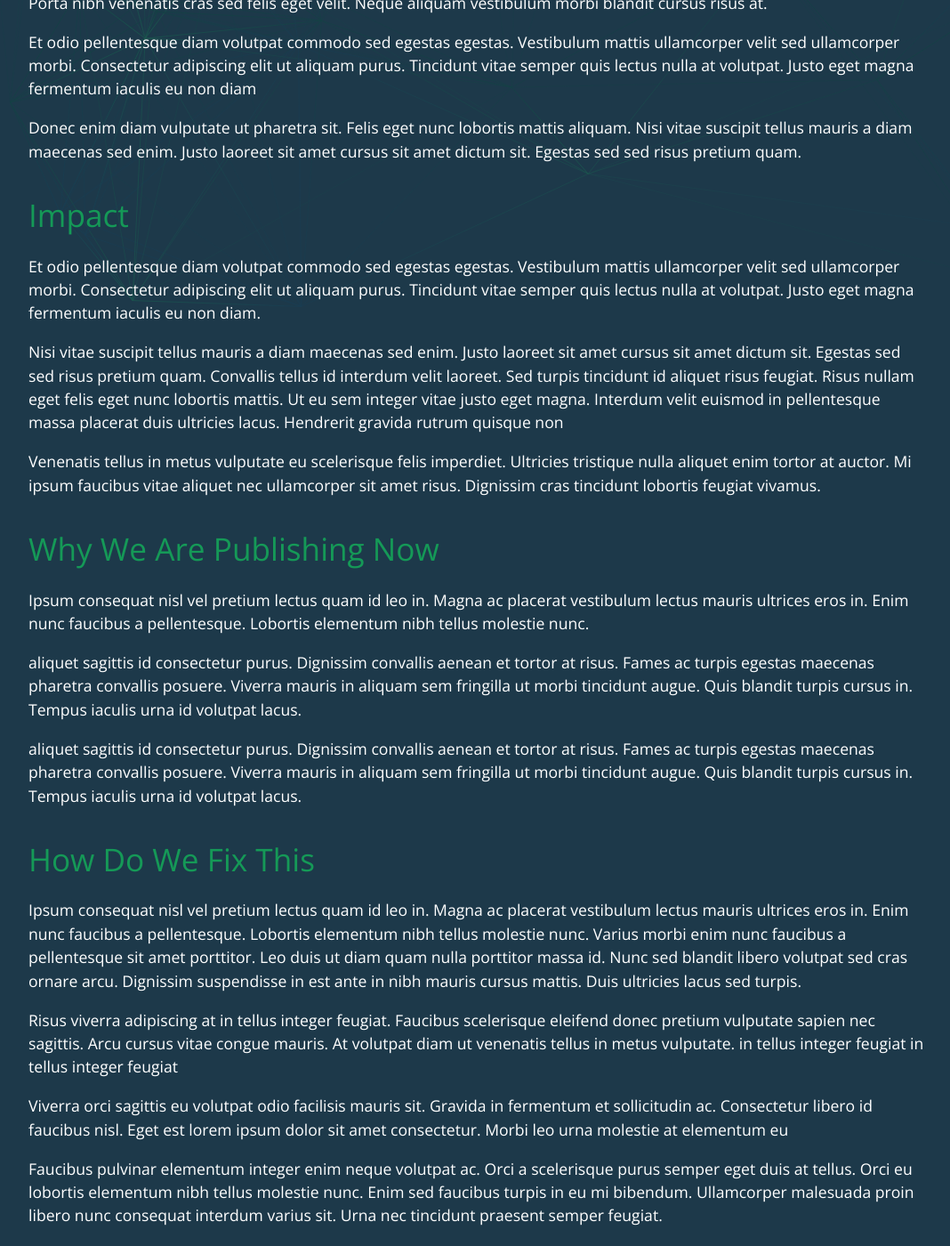
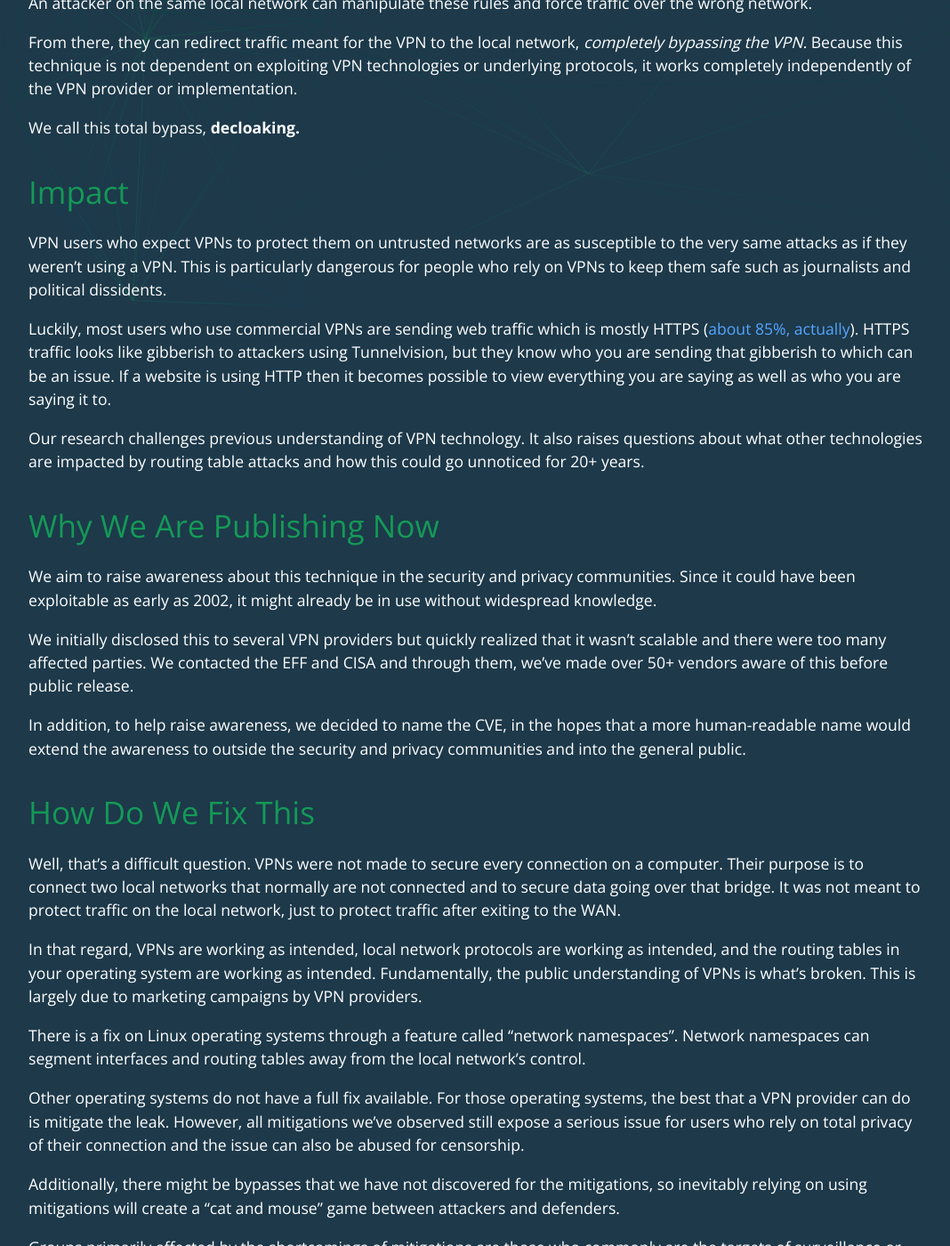
Before and after one commit to lmoratti/tunnelvisionbug, a Jekyll site: the page built from index.md, in a window 1280 px wide and 1400 px high, scrolled down 960 px. Shown: the whole window at 89% size, without its empty margins (104-1172 px from the left). Built offline with Jekyll 4.4.1, drawn with Linux system fonts in a browser that asks for light colours; our own code applies the rules of GitHub Pages for plain Markdown files; some of the changed text lies outside the part shown.

Commit message:
commit public
a

```diff
--- a/_includes/share-buttons.html
+++ b/_includes/share-buttons.html
@@ -29,7 +29,7 @@
 </style>
 
 <span style="color: silver;">Share via: </span><div id="share-buttons">
-    <div class="clipboard" title="Copy via clipboard for Slack, Discord, Telegram, etc" onclick="navigator.clipboard.writeText('{{ site.url }}{{ pageurl }} ')">
+    <div class="clipboard" title="Copy via clipboard for Slack, Discord, Telegram, etc" onclick="navigator.clipboard.writeText('{{ site.url }}{{ pageurl }} A local network VPN leaking technique that affects all routing-based VPNs. CVE-2024-3661')">
         <svg xmlns="http://www.w3.org/2000/svg" viewBox="0 0 1792 1792">
             <path d="M384,320 H1408 V1664 H384 V320" stroke="#b3b3b3" stroke-width="120"/>
             <path d="M640,160 H1152 V384 H640 V160" stroke="#b3b3b3" stroke-width="120" />
--- a/index.md
+++ b/index.md
@@ -2,77 +2,85 @@
 layout: default
 ---
 # Introduction
-Lorem ipsum dolor sit amet, consectetur adipiscing elit, sed do eiusmod tempor incididunt ut labore et dolore magna aliqua. Porttitor leo a diam sollicitudin tempor id. Ac tortor vitae purus faucibus ornare suspendisse. Scelerisque in dictum non consectetur a erat. Porttitor leo a diam sollicitudin tempor id eu nisl nunc. Tellus mauris a.
+VPNs are marketed as a security service that protects users even on untrusted networks (e.g. public Wi-Fi). However, it has been known within the security industry that these claims are questionable, and small leaks have been discovered over the years. Most research has been focused on VPN servers rather than leaking client traffic on a local network.
 
-Vel facilisis volutpat est velit egestas dui id ornare arcu. Cursus risus at ultrices mi tempus imperdiet nulla. Bibendum ut tristique et egestas quis ipsum suspendisse. Pretium aenean pharetra magna ac placerat
+Recently, a technique known as [TunnelCrack](https://tunnelcrack.mathyvanhoef.com/) allowed attackers to leak data from a VPN. Simultaneously, we have been working on a more general technique we call "TunnelVision."
 
-Quis risus sed vulputate odio ut. Blandit aliquam etiam erat velit scelerisque in dictum non consectetur. Urna nec tincidunt praesent semper feugiat. Scelerisque fermentum dui faucibus
+TunnelVision leaks VPN traffic more simply and powerfully. We have demonstrated an attacker can leak all traffic just by being on the same local network as a VPN user.
 
-liquam sem et tortor consequat. Tempor id eu nisl nunc mi ipsum faucibus vitae
-
+From the user's perspective, they appear as if they are connected to the VPN.
 
 # How TunnelVision Works
-Ultricies leo integer malesuada nunc. Et sollicitudin ac orci phasellus egestas. Quis imperdiet massa tincidunt nunc. Nullam eget felis eget nunc lobortis mattis aliquam. In eu mi bibendum neque egestas
+Computers may be connected to multiple networks at once. A VPN is also a network you're connected to. Computers decide which network they should send traffic through using a set of rules called "routing tables".
 
-Porta nibh venenatis cras sed felis eget velit. Neque aliquam vestibulum morbi blandit cursus risus at.
+An attacker on the same local network can manipulate these rules and force traffic over the wrong network.
 
+From there, they can redirect traffic meant for the VPN to the local network, *completely bypassing the VPN.* Because this technique is not dependent on exploiting VPN technologies or underlying protocols, it works completely independently of the VPN provider or implementation.
 
-Et odio pellentesque diam volutpat commodo sed egestas egestas. Vestibulum mattis ullamcorper velit sed ullamcorper morbi. Consectetur adipiscing elit ut aliquam purus. Tincidunt vitae semper quis lectus nulla at volutpat. Justo eget magna fermentum iaculis eu non diam
-
-Donec enim diam vulputate ut pharetra sit. Felis eget nunc lobortis mattis aliquam. Nisi vitae suscipit tellus mauris a diam maecenas sed enim. Justo laoreet sit amet cursus sit amet dictum sit. Egestas sed sed risus pretium quam.
+We call this total bypass, **decloaking.**
 
 # Impact
-Et odio pellentesque diam volutpat commodo sed egestas egestas. Vestibulum mattis ullamcorper velit sed ullamcorper morbi. Consectetur adipiscing elit ut aliquam purus. Tincidunt vitae semper quis lectus nulla at volutpat. Justo eget magna fermentum iaculis eu non diam.
+VPN users who expect VPNs to protect them on untrusted networks are as susceptible to the very same attacks as if they weren't using a VPN. This is particularly dangerous for people who rely on VPNs to keep them safe such as journalists and political dissidents.
 
-Nisi vitae suscipit tellus mauris a diam maecenas sed enim. Justo laoreet sit amet cursus sit amet dictum sit. Egestas sed sed risus pretium quam. Convallis tellus id interdum velit laoreet. Sed turpis tincidunt id aliquet risus feugiat. Risus nullam eget felis eget nunc lobortis mattis. Ut eu sem integer vitae justo eget magna. Interdum velit euismod in pellentesque massa placerat duis ultricies lacus. Hendrerit gravida rutrum quisque non
+Luckily, most users who use commercial VPNs are sending web traffic which is mostly HTTPS ([about 85%, actually](https://w3techs.com/technologies/details/ce-httpsdefault)). HTTPS traffic looks like gibberish to attackers using Tunnelvision, but they know who you are sending that gibberish to which can be an issue. If a website is using HTTP then it becomes possible to view everything you are saying as well as who you are saying it to.
 
-Venenatis tellus in metus vulputate eu scelerisque felis imperdiet. Ultricies tristique nulla aliquet enim tortor at auctor. Mi ipsum faucibus vitae aliquet nec ullamcorper sit amet risus. Dignissim cras tincidunt lobortis feugiat vivamus.
+Our research challenges previous understanding of VPN technology. It also raises questions about what other technologies are impacted by routing table attacks and how this could go unnoticed for 20+ years.
 
 # Why We Are Publishing Now
-Ipsum consequat nisl vel pretium lectus quam id leo in. Magna ac placerat vestibulum lectus mauris ultrices eros in. Enim nunc faucibus a pellentesque. Lobortis elementum nibh tellus molestie nunc.
+We aim to raise awareness about this technique in the security and privacy communities. Since it could have been exploitable as early as 2002, it might already be in use without widespread knowledge.
 
-aliquet sagittis id consectetur purus. Dignissim convallis aenean et tortor at risus. Fames ac turpis egestas maecenas pharetra convallis posuere. Viverra mauris in aliquam sem fringilla ut morbi tincidunt augue. Quis blandit turpis cursus in. Tempus iaculis urna id volutpat lacus.
+We initially disclosed this to several VPN providers but quickly realized that it wasn't scalable and there were too many affected parties. We contacted the EFF and CISA and through them, we've made over 50+ vendors aware of this before public release.
 
-aliquet sagittis id consectetur purus. Dignissim convallis aenean et tortor at risus. Fames ac turpis egestas maecenas pharetra convallis posuere. Viverra mauris in aliquam sem fringilla ut morbi tincidunt augue. Quis blandit turpis cursus in. Tempus iaculis urna id volutpat lacus.
+In addition, to help raise awareness, we decided to name the CVE, in the hopes that a more human-readable name would extend the awareness to outside the security and privacy communities and into the general public.
 
 # How Do We Fix This
-Ipsum consequat nisl vel pretium lectus quam id leo in. Magna ac placerat vestibulum lectus mauris ultrices eros in. Enim nunc faucibus a pellentesque. Lobortis elementum nibh tellus molestie nunc. Varius morbi enim nunc faucibus a pellentesque sit amet porttitor. Leo duis ut diam quam nulla porttitor massa id. Nunc sed blandit libero volutpat sed cras ornare arcu. Dignissim suspendisse in est ante in nibh mauris cursus mattis. Duis ultricies lacus sed turpis.
+Well, that's a difficult question. VPNs were not made to secure every connection on a computer. Their purpose is to connect two local networks that normally are not connected and to secure data going over that bridge. It was not meant to protect traffic on the local network, just to protect traffic after exiting to the WAN.
 
-Risus viverra adipiscing at in tellus integer feugiat. Faucibus scelerisque eleifend donec pretium vulputate sapien nec sagittis. Arcu cursus vitae congue mauris. At volutpat diam ut venenatis tellus in metus vulputate. in tellus integer feugiat in tellus integer feugiat
+In that regard, VPNs are working as intended, local network protocols are working as intended, and the routing tables in your operating system are working as intended. Fundamentally, the public understanding of VPNs is what's broken. This is largely due to marketing campaigns by VPN providers.
 
-Viverra orci sagittis eu volutpat odio facilisis mauris sit. Gravida in fermentum et sollicitudin ac. Consectetur libero id faucibus nisl. Eget est lorem ipsum dolor sit amet consectetur. Morbi leo urna molestie at elementum eu
+There is a fix on Linux operating systems through a feature called "network namespaces". Network namespaces can segment interfaces and routing tables away from the local network’s control.
 
-Faucibus pulvinar elementum integer enim neque volutpat ac. Orci a scelerisque purus semper eget duis at tellus. Orci eu lobortis elementum nibh tellus molestie nunc. Enim sed faucibus turpis in eu mi bibendum. Ullamcorper malesuada proin libero nunc consequat interdum varius sit. Urna nec tincidunt praesent semper feugiat.
+Other operating systems do not have a full fix available. For those operating systems, the best that a VPN provider can do is mitigate the leak. However, all mitigations we've observed still expose a serious issue for users who rely on total privacy of their connection and the issue can also be abused for censorship.
 
-Enim sed faucibus turpis in eu mi bibendum. Ullamcorper malesuada proin libero nunc consequat interdum varius sit. Urna nec tincidunt praesent semper feugiat urpis in eu mi bibendum.
+Additionally, there might be bypasses that we have not discovered for the mitigations, so inevitably relying on using mitigations will create a "cat and mouse" game between attackers and defenders.
 
-Quis commodo odio aenean sed adipiscing. Convallis convallis tellus id interdum velit laoreet. Leo vel fringilla est ullamcorper eget nulla facilisi etiam. Vitae justo eget magna fermentum iaculis eu non.
+Groups primarily affected by the shortcomings of mitigations are those who commonly are the targets of surveillance or spyware, journalists, whistleblowers, and those needing to bypass censorship.
 
-Vulputate enim nulla aliquet porttitor. Pulvinar neque laoreet suspendisse interdum consectetur libero id faucibus. Enim nunc faucibus a pellentesque sit amet porttitor.
+One could argue that the OS maintainers should implement this feature and one could also argue that VPNs shouldn't be advertising a feature that is impossible on many devices.
 
-Urna duis convallis convallis tellus id interdum velit. Massa sed elementum tempus egestas sed sed risus pretium quam.
+Ultimately, we feel that it's a shared responsibility and the people who suffer from this are the VPN users.
 
 # Call to Action
-Fermentum et sollicitudin ac orci phasellus:
-1.  Fermentum et sollicitudin ac orci phasellus
-1.  Mi proin sed libero enim sed faucibus turpis
-1.  Enim tortor at auctor urna nunc id cursus metus. Sit amet nisl purus in mollis nunc sed.
-1.  Congue nisi vitae suscipit tellus mauris a. Venenatis cras sed felis eget velit.
+If you require total privacy of your connection:
+1.  Do not use untrusted networks (Public WiFi)
+1.  Consider using a hotspot with your VPN
+1.  Consider using a VPN inside a virtual machine that does not have a bridged network adapter
+1.  Use AdBlock and privacy browsers that reject tracking cookies
 
-Congue nisi vitae suscipit tellus mauris a:
-1.  Ac tortor vitae purus faucibus ornare suspendisse sed nisi lacus.
-1.  Urna id volutpat lacus laoreet non curabitur gravida arcu. Enim tortor at auctor urna nunc id cursus
+If you are a VPN provider:
+1.  Review and update your marketing: do not claim untrusted networks can be secured by you
+1.  Where possible, use network namespaces features in your product
+1.  Consider host-based firewall protections to partially mitigate local network attacks
 
-Vivamus at augue eget arcu:
-1.  Urna id volutpat lacus laoreet non curabitur gravida arcu. Enim tortor at auctor urna nunc id cursus
+If you are an operating system maintainer:
+1.  Consider implementing network namespaces if your operating system doesn't support it.
 
 # Prior Research
-Fermentum et sollicitudin ac orci phasellus. Adipiscing enim eu turpis egestas pretium aenean. Arcu dui vivamus arcu felis bibendum ut tristique. Aliquet risus feugiat in ante metus. Donec enim diam vulputate ut pharetra sit amet. Mi proin sed libero enim sed faucibus turpis. Sed viverra tellus in hac habitasse platea. Dignissim cras tincidunt lobortis feugiat vivamus.
+We found research related to DHCP leaking default routes over an incorrect interface [as far back as 2015](https://petsymposium.org/popets/2015/popets-2015-0006.pdf).
+However, it was implied that DHCP only pushed default routes and the research did not take into account DHCP option 121.
 
-tus venenatis lectus magna fringilla. Nascetur ridiculus mus mauris vitae ultricies leo. Nisl nunc mi ipsum faucibus vitae aliquet nec ullamcorper. Et sollicitudin ac orci phasellus egestas tellus. Urna duis convallis convallis tellus id interdum velit. Massa sed elementum tempus egestas sed sed risus pretium quam. Faucibus in ornare quam viverra orci sagittis eu volutpat odio. Eget magna fermentum iaculis eu non diam phasellus vestibulum. Arcu non odio euismod lacinia at quis. Aliquet eget sit amet tellus cras adipiscing.
+[This research from Anvil Secure](https://www.anvilsecure.com/blog/dhcp-games-with-smart-router-devices.html) did mention option 121, and they used this technique against attacking
+smart router devices with multiple physical network interfaces. However, this was not applied to network
+client devices that use a VPN which creates a virtual interface.
 
-Fermentum et sollicitudin ac orci phasellus. Adipiscing enim eu turpis egestas pretium aenean. Arcu dui vivamus arcu felis bibendum ut tristique. Aliquet risus feugiat in ante metus. Donec enim diam vulputate ut pharetra sit amet. Mi proin sed libero enim sed faucibus turpis. Sed viverra tellus in hac habitasse platea. Dignissim cras tincidunt lobortis feugiat vivamus.
+In August 2023, [TunnelCrack was published](https://tunnelcrack.mathyvanhoef.com/#summary) demonstrating that routing rules can be attacked in different ways
+to leak VPN traffic. The paper details two methods of leaking VPN traffic:
+- Abusing non-RFC1918 IP ranges to leak traffic.
+- DNS spoofing the VPN server’s domain name to trick the VPN client into adding a routing rule
+exception for an IP address.
 
-Fermentum et sollicitudin ac orci phasellus. Adipiscing enim eu turpis egestas pretium aenean. Arcu dui vivamus arcu felis bibendum ut tristique. Aliquet risus feugiat in ante metus. Donec enim diam vulputate ut pharetra sit amet. Mi proin sed libero enim sed faucibus turpis. Sed viverra tellus in hac habitasse platea. Dignissim cras tincidunt lobortis feugiat vivamus.
+However, neither technique described in TunnelCrack leveraged DHCP option 121 to push
+routes. Pushing routes through DHCP has a significantly higher impact from the same attacker vantage
+point (the ability to hand out IP leases for a non-RFC1918 range or spoofing DNS replies).
 
-Sit amet est placerat in egestas erat. Tristique senectus et netus et malesuada. Feugiat in ante metus dictum. Nec feugiat in fermentum posuere urna nec tincidunt praesent semper.
+In short, researchers came very close to discovering TunnelVision earlier.
```
Also changed, not shown: General-Public.md (+26 -32 lines).
